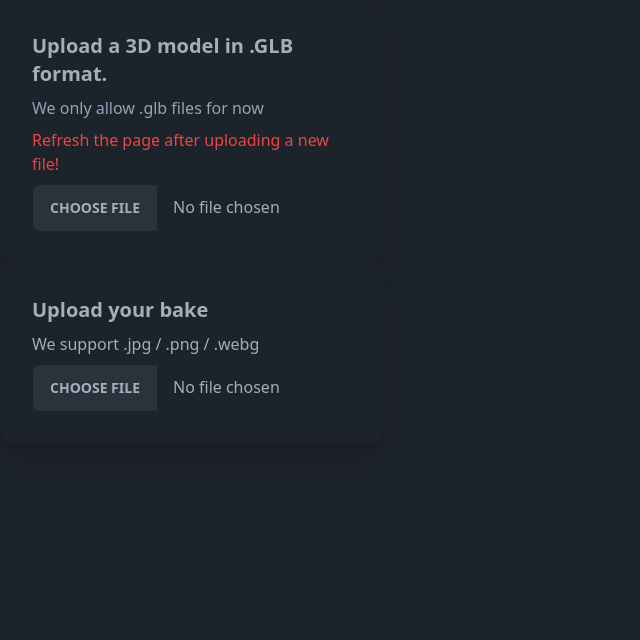
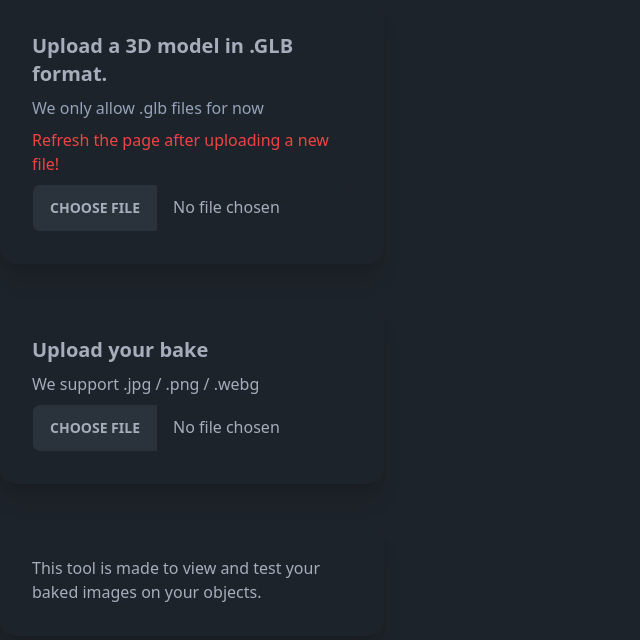
Before and after one commit to jwmik123/3d-model-viewer, a React (Vite) app: page / in a window 1280 px wide. Shown: the top 640 px of the page, without its empty margins (0-640 px from the left). Built offline with nearby package versions, Linux system fonts and the light colour scheme.

Commit message:
feat: add loader to suspense

```diff
--- /dev/null
+++ b/src/components/Loader.jsx
@@ -0,0 +1,7 @@
+import React from "react";
+
+const Loader = () => {
+  return <span className="loading loading-spinner loading-lg"></span>;
+};
+
+export default Loader;
--- a/src/components/UploadModel.jsx
+++ b/src/components/UploadModel.jsx
@@ -14,7 +14,7 @@ const UploadModel = () => {
   };
 
   return (
-    <div className="flex flex-col">
+    <div className="flex flex-col h-screen gap-10">
       <div className="shadow-xl card w-96 bg-base-100">
         <div className="card-body">
           <h2 className="card-title">Upload a 3D model in .GLB format.</h2>
@@ -32,7 +32,6 @@ const UploadModel = () => {
           </div>
         </div>
       </div>
-
       <div className="shadow-xl card w-96 bg-base-100">
         <div className="card-body">
           <h2 className="card-title">Upload your bake</h2>
@@ -47,6 +46,14 @@ const UploadModel = () => {
           </div>
         </div>
       </div>
+      <div className="shadow-xl card w-96 bg-base-100">
+        <div className="card-body">
+          <p>
+            This tool is made to view and test your baked images on your
+            objects.
+          </p>
+        </div>
+      </div>
     </div>
   );
 };
```
Also changed, not shown: src/components/ModelViewer.jsx (+5 -2 lines).
